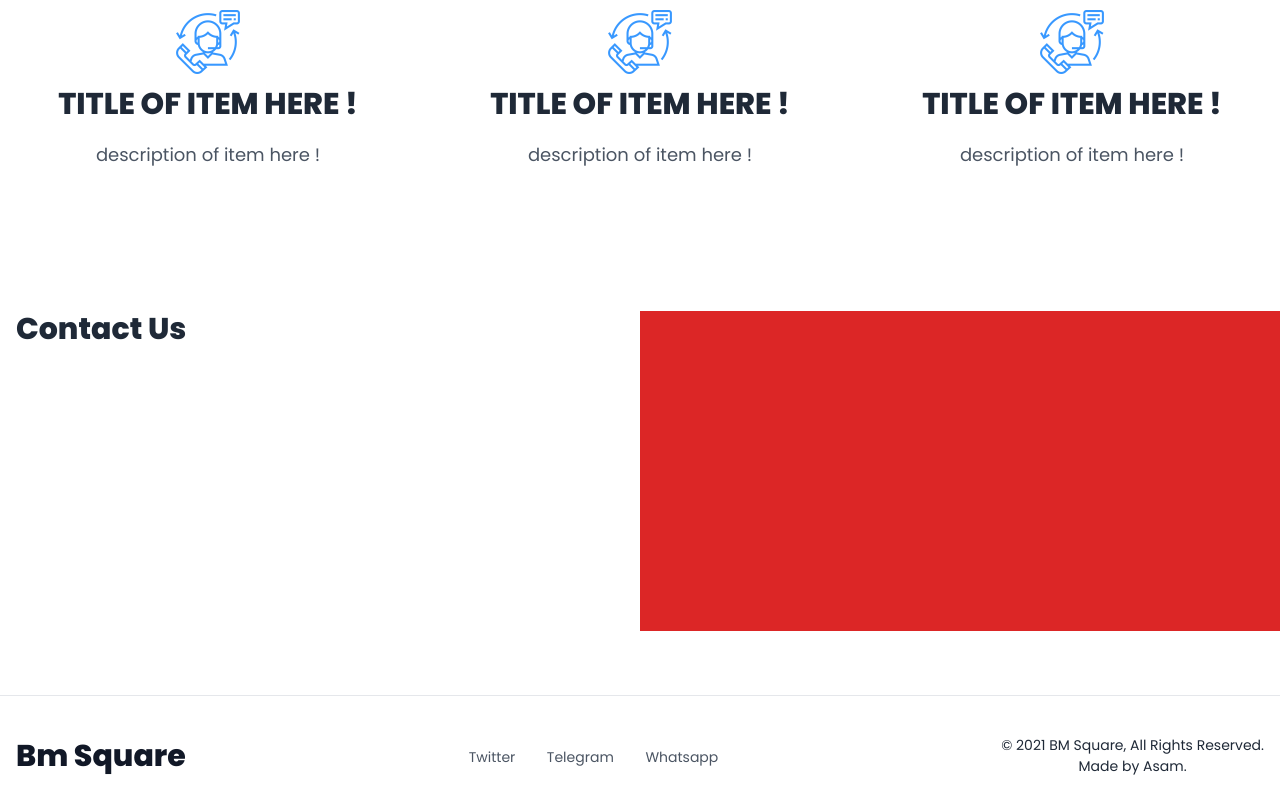
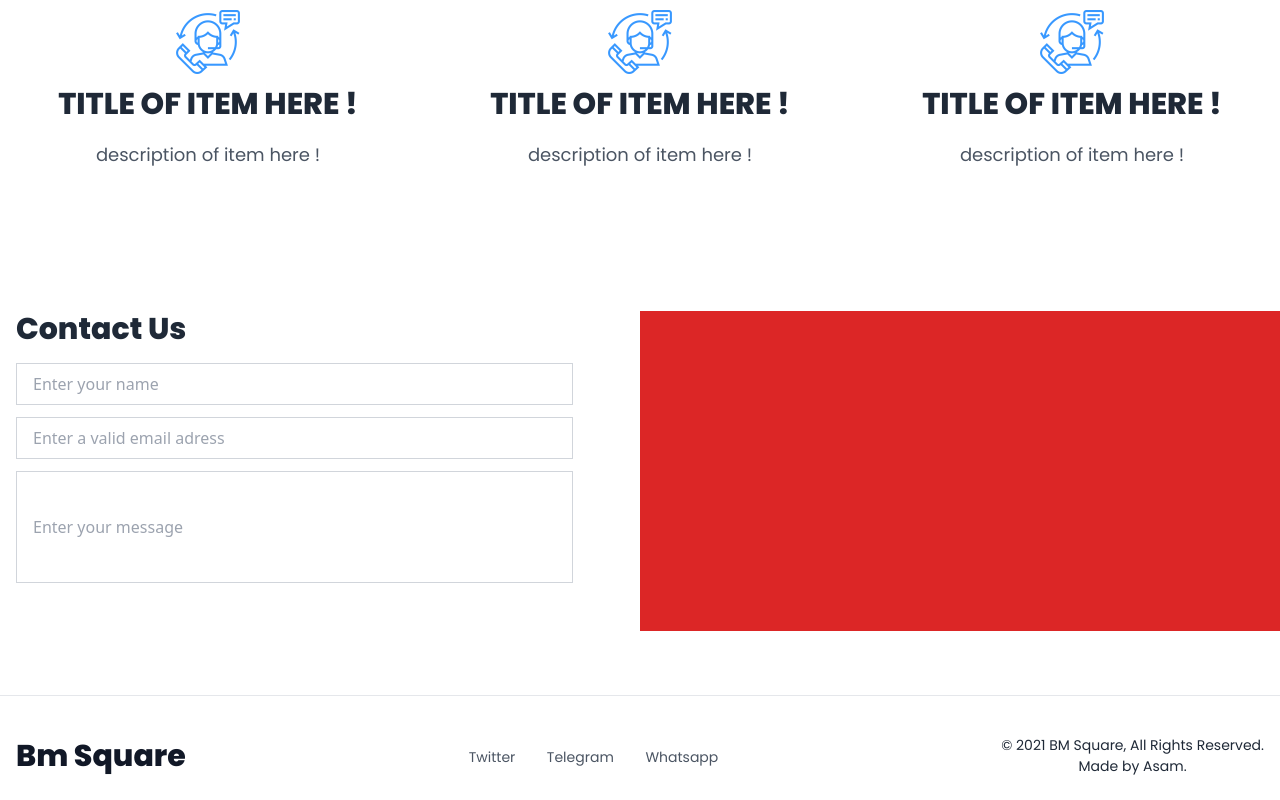
Before and after one commit to Asam237/bm_squart, a React (Create React App) app in the folder frontend/: page / in a window 1280 px wide. Shown: the part 606-1406 px from the top of the page. Built offline with nearby package versions, Linux system fonts and the light colour scheme.

Commit message:
mise en place de la page contact

```diff
--- a/frontend/src/pages/contact/Contact.page.tsx
+++ b/frontend/src/pages/contact/Contact.page.tsx
@@ -12,6 +12,23 @@ const Contact = () => {
             >
               Contact Us
             </h1>
+            <div className="site__contact__input py-4">
+              <input
+                type="text"
+                className="px-4 py-2 w-10/12 lg:w-11/12 border-gray-300 border"
+                placeholder="Enter your name"
+              />
+              <input
+                type="text"
+                className="mt-3 px-4 py-2 w-10/12 lg:w-11/12 border-gray-300 border"
+                placeholder="Enter a valid email adress"
+              />
+              <input
+                type="text"
+                className="mt-3 px-4 py-2 w-10/12 lg:w-11/12 border-gray-300 border h-28"
+                placeholder="Enter your message"
+              />
+            </div>
           </div>
           <div className="contact__adress w-full md:w-1/2 bg-red-600 h-80"></div>
         </div>
```
